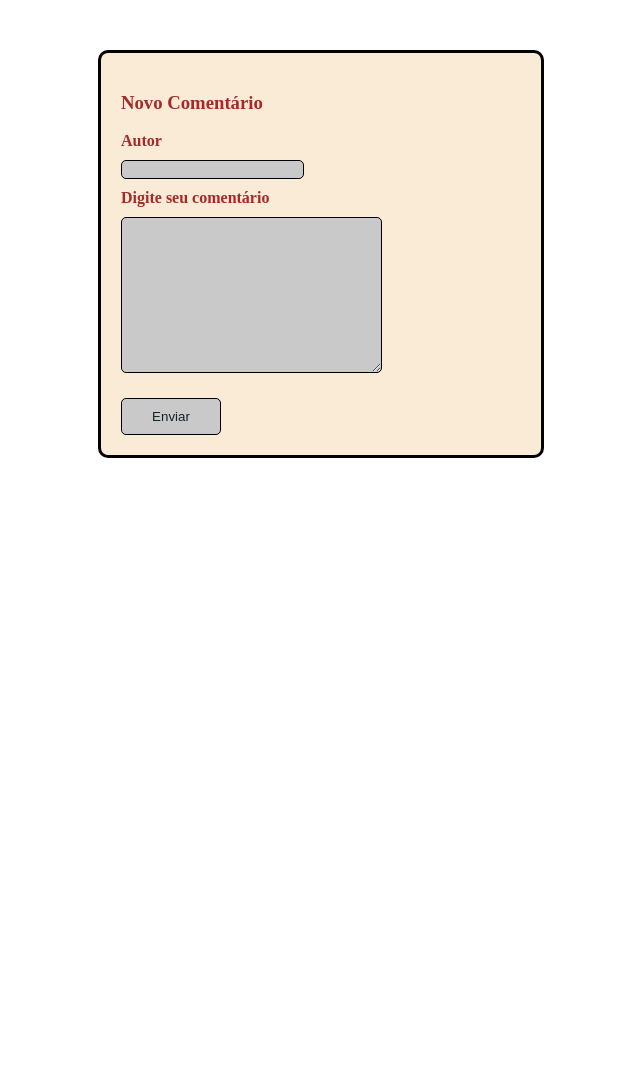
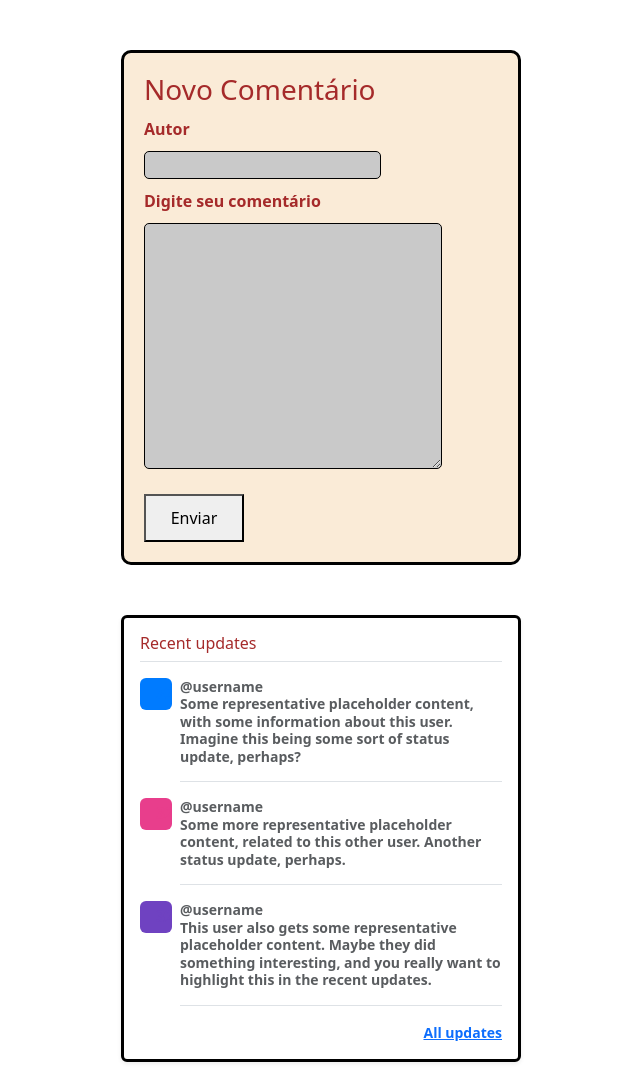
Before and after one commit to victorluansilva/hub-comentarios-vls, a plain HTML site: page app/index.html in a window 1280 px wide. Shown: the whole page, without its empty margins (319-959 px from the left). Before the commit the page ends 800 px from the top, so only its background shows below. Drawn offline with nearby package versions, Linux system fonts and the light colour scheme.

Commit message:
Adicionando estrutura de cadastro de comentários

```diff
--- a/app/index.html
+++ b/app/index.html
@@ -4,34 +4,77 @@
 <head>
     <meta charset="UTF-8">
     <title>Hub de Comentários</title>
-    <style>
-        .comentarios {
-            text-align: left;
-            width: 400px;
-            max-width: 400px;
-            margin: 50px auto;
-            padding: 20px;
-            color: brown;
-            font-weight: bolder;
-            border: 3px solid black;
-            border-radius: 10px;
-            background-color: antiquewhite;
-        }
-    </style>
+    <link href="https://cdn.jsdelivr.net/npm/bootstrap@5.3.3/dist/css/bootstrap.min.css" rel="stylesheet"
+        integrity="sha384-QWTKZyjpPEjISv5WaRU9OFeRpok6YctnYmDr5pNlyT2bRjXh0JMhjY6hW+ALEwIH" crossorigin="anonymous">
+
     <link rel="stylesheet" href="./style.css">
 </head>
 
 <body>
     <div class="comentarios" id="form-comentario">
         <h3>Novo Comentário</h3>
-        <form onsubmit="submitComment(event)">
+        <form id="formComment">
             <label for="autor">Autor</label>
-            <input type="text" name="autor" id="autor">
-            <label for="">Digite seu comentário</label>
-            <textarea name="comentario" id="comentario" cols="30" rows="10"></textarea>
-            <input type="submit" class="btn-submit" value="Enviar">
+            <input type="text" name="autor" id="inputAuthor" required>
+            <label for="comentario">Digite seu comentário</label>
+            <textarea name="comentario" id="inputComment" cols="30" rows="10" required></textarea>
+            <button type="submit" class="btn-submit">Enviar</button>
         </form>
     </div>
+
+    <div class="comentarios my-3 p-3 bg-body rounded shadow-sm">
+        <h6 class="border-bottom pb-2 mb-0">Recent updates</h6>
+        <div class="d-flex text-body-secondary pt-3">
+            <svg class="bd-placeholder-img flex-shrink-0 me-2 rounded" width="32" height="32"
+                xmlns="http://www.w3.org/2000/svg" role="img" aria-label="Placeholder: 32x32"
+                preserveAspectRatio="xMidYMid slice" focusable="false">
+                <title>Placeholder</title>
+                <rect width="100%" height="100%" fill="#007bff"></rect><text x="50%" y="50%" fill="#007bff"
+                    dy=".3em">32x32</text>
+            </svg>
+            <p class="pb-3 mb-0 small lh-sm border-bottom">
+                <strong class="d-block text-gray-dark">@username</strong>
+                Some representative placeholder content, with some information about this user. Imagine this being some
+                sort of status update, perhaps?
+            </p>
+        </div>
+        <div class="d-flex text-body-secondary pt-3">
+            <svg class="bd-placeholder-img flex-shrink-0 me-2 rounded" width="32" height="32"
+                xmlns="http://www.w3.org/2000/svg" role="img" aria-label="Placeholder: 32x32"
+                preserveAspectRatio="xMidYMid slice" focusable="false">
+                <title>Placeholder</title>
+                <rect width="100%" height="100%" fill="#e83e8c"></rect><text x="50%" y="50%" fill="#e83e8c"
+                    dy=".3em">32x32</text>
+            </svg>
+            <p class="pb-3 mb-0 small lh-sm border-bottom">
+                <strong class="d-block text-gray-dark">@username</strong>
+                Some more representative placeholder content, related to this other user. Another status update,
+                perhaps.
+            </p>
+        </div>
+        <div class="d-flex text-body-secondary pt-3">
+            <svg class="bd-placeholder-img flex-shrink-0 me-2 rounded" width="32" height="32"
+                xmlns="http://www.w3.org/2000/svg" role="img" aria-label="Placeholder: 32x32"
+                preserveAspectRatio="xMidYMid slice" focusable="false">
+                <title>Placeholder</title>
+                <rect width="100%" height="100%" fill="#6f42c1"></rect><text x="50%" y="50%" fill="#6f42c1"
+                    dy=".3em">32x32</text>
+            </svg>
+            <p class="pb-3 mb-0 small lh-sm border-bottom">
+                <strong class="d-block text-gray-dark">@username</strong>
+                This user also gets some representative placeholder content. Maybe they did something interesting, and
+                you really want to highlight this in the recent updates.
+            </p>
+        </div>
+        <small class="d-block text-end mt-3">
+            <a href="#">All updates</a>
+        </small>
+    </div>
+
+
+    <script src="https://cdn.jsdelivr.net/npm/bootstrap@5.3.3/dist/js/bootstrap.bundle.min.js"
+        integrity="sha384-YvpcrYf0tY3lHB60NNkmXc5s9fDVZLESaAA55NDzOxhy9GkcIdslK1eN7N6jIeHz"
+        crossorigin="anonymous"></script>
     <script type="module" src="./script.js"></script>
 </body>
 
--- a/app/script.js
+++ b/app/script.js
@@ -1,8 +1,41 @@
-let data = [{}]
+let data = []
 
-const submitComment = (event) =>{
+const submitComment = (event) => {
     event.preventDefault();
 
-    console.log(event)
+    const author = inputAuthor.value;
+    const comment = inputComment.value;
+
+    data.push({ author: author, comment: comment })
+    console.log(data)
+
+    loadComment()
+}
+
+const formComentario = document.getElementById('formComment')
+formComentario.addEventListener("submit", submitComment)
+
+const loadComment = () => {
+    // Dados carregados da API
+    if (data) {
+        //displayComment();
+    }
+}
+
+const displayComment = () => {
+    const body = document.getElementsByTagName('body')[0];
+
+    data.forEach(elemento => {
+        const divDisplay = document.createElement('div');
+        divDisplay.className = 'comentarios'
+        divDisplay.innerHTML = `
+        <strong>
+        <span class="badge text-bg-secondary">${elemento.author}</span>
+        </strong>
+        <p>${elemento.comment}</p>
+        `
+        body.appendChild(divDisplay);
+    })
+
 
 }
--- a/app/style.css
+++ b/app/style.css
@@ -1,3 +1,16 @@
+.comentarios {
+    text-align: left;
+    width: 400px;
+    max-width: 400px;
+    margin: 50px auto;
+    padding: 20px;
+    color: brown;
+    font-weight: bolder;
+    border: 3px solid black;
+    border-radius: 10px;
+    background-color: antiquewhite;
+}
+
 .comentarios *{
     display: block;
 }
@@ -25,3 +38,9 @@
     margin: 10px auto 0px auto;
     padding: 10px auto 0px auto;
 }
+
+/* #hub-comentarios p{
+    padding-left: 5px;
+    border: 2px solid gold;
+
+} */
```
